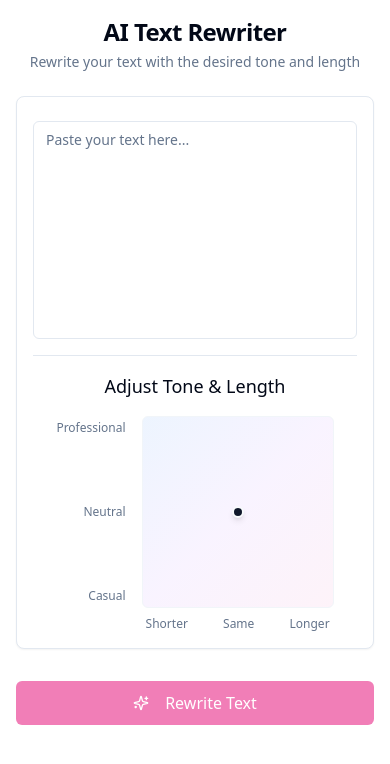
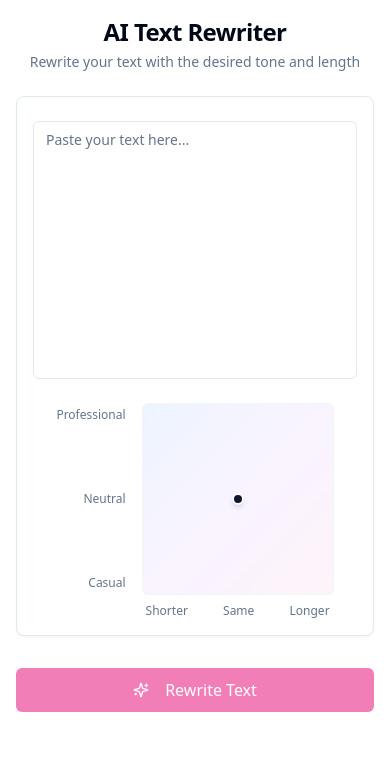
Before and after one commit to wwwillchen/vibe-text, a React (Vite) app: page / in a window 390 px wide. Shown: the top 764 px of the page. Built offline with nearby package versions, Linux system fonts and the light colour scheme.

Commit message:
[dyad] Make card layout responsive and remove elements - wrote 2 file(s)

```diff
--- a/src/components/TextRewriter.tsx
+++ b/src/components/TextRewriter.tsx
@@ -5,8 +5,8 @@ import React, { useState } from 'react';
 import { Textarea } from "@/components/ui/textarea";
 import { Button } from "@/components/ui/button";
 import { Label } from "@/components/ui/label";
-import { Card, CardContent } from "@/components/ui/card"; // Import Card components
-import { Separator } from "@/components/ui/separator"; // Import Separator
+import { Card, CardContent } from "@/components/ui/card";
+// Separator removed
 import ToneLengthSelector from './ToneLengthSelector';
 import { Loader2, Sparkles } from 'lucide-react';
 import { toast } from "sonner";
@@ -63,34 +63,36 @@ const TextRewriter: React.FC = () => {
         </p>
       </div>
 
-      {/* Wrap Textarea and ToneLengthSelector in a single Card */}
       <Card>
-        <CardContent className="p-4 md:p-6 space-y-4"> {/* Add padding and space */}
-          <div className="space-y-2">
+        {/* Use flex for layout, responsive direction, and gap */}
+        <CardContent className="p-4 md:p-6 flex flex-col md:flex-row gap-6 md:gap-8 items-start">
+          {/* Textarea Section (takes up more space) */}
+          <div className="space-y-2 w-full md:flex-1">
             <Label htmlFor="input-text" className="sr-only">Your Text</Label>
             <Textarea
               id="input-text"
               placeholder="Paste your text here..."
               value={inputText}
               onChange={(e) => setInputText(e.target.value)}
-              rows={10} // Adjusted rows slightly
-              // Removed background and border, rely on Card styling
-              className="resize-none shadow-none focus-visible:ring-0 focus-visible:ring-offset-0 w-full"
+              rows={12} // Increased rows slightly for better vertical space
+              className="resize-none shadow-none focus-visible:ring-0 focus-visible:ring-offset-0 w-full h-full min-h-[240px] md:min-h-[288px]" // Ensure it fills height
             />
           </div>
 
-          <Separator className="my-4" /> {/* Add Separator */}
+          {/* Separator Removed */}
 
-          {/* ToneLengthSelector - remove its own padding/background */}
-          <ToneLengthSelector
-            selectedTone={selectedTone}
-            selectedLength={selectedLength}
-            onSelect={handleToneLengthSelect}
-          />
+          {/* ToneLengthSelector Section (fixed width on larger screens) */}
+          <div className="w-full md:w-auto flex justify-center md:justify-start">
+             <ToneLengthSelector
+               selectedTone={selectedTone}
+               selectedLength={selectedLength}
+               onSelect={handleToneLengthSelect}
+             />
+          </div>
         </CardContent>
       </Card>
 
-      <div className="flex flex-col items-center gap-4 pt-2"> {/* Reduced top padding */}
+      <div className="flex flex-col items-center gap-4 pt-2">
          <Button
            onClick={handleRewrite}
            disabled={isLoading || !inputText.trim()}
--- a/src/components/ToneLengthSelector.tsx
+++ b/src/components/ToneLengthSelector.tsx
@@ -107,9 +107,7 @@ const ToneLengthSelector: React.FC<ToneLengthSelectorProps> = ({ selectedTone, s
 
   return (
     // Removed outer div with padding/background
-    <div>
-      <h3 className="text-lg font-medium mb-4 text-center">Adjust Tone & Length</h3>
-
+    // Removed h3 heading
     <div className="flex items-center justify-center space-x-4">
       {/* Y-axis Labels (Tone) */}
       <div className="flex flex-col justify-between items-end h-48 self-stretch py-1">
@@ -153,7 +151,6 @@ const ToneLengthSelector: React.FC<ToneLengthSelectorProps> = ({ selectedTone, s
         </div>
       </div>
     </div>
-    </div>
   );
 };
 
```
Lines whose indentation alone changed are shown as unchanged.
